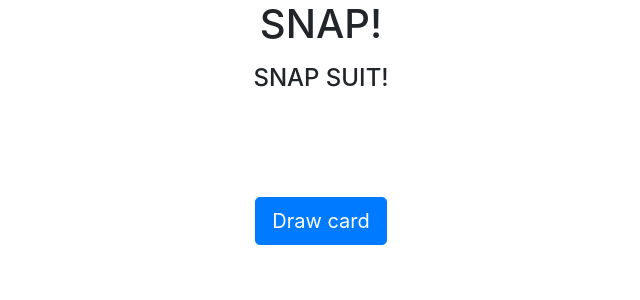
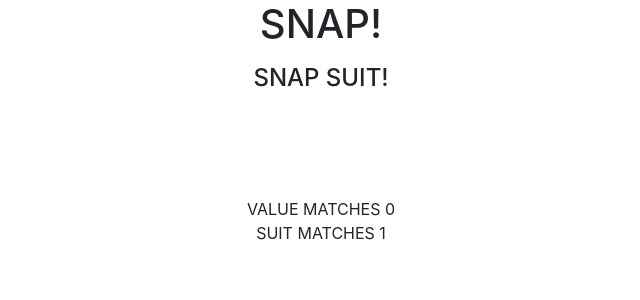
Before and after one commit to dano0o095/Drivvn_Snap, a React (Create React App) app in the folder drivvn_snap/: page / in a window 1280 px wide. Shown: the top 300 px of the page, without its empty margins (319-959 px from the left). Built offline with nearby package versions, Linux system fonts and the light colour scheme; no server answers.

Commit message:
Show results of snap instead of button

```diff
--- a/drivvn_snap/src/App/App.jsx
+++ b/drivvn_snap/src/App/App.jsx
@@ -3,13 +3,16 @@ import React, { useState } from 'react'
 import './App.css'
 import CardArea from '../components/CardArea'
 import api from '../utils/api'
+import Results from '../components/Results'
 
 function App(props) {
+  const { setNewCard, setRemainingCardCount, remaningcardsCount } = props
 
   const handleClick = () => {
     api.drawCard()
       .then(res => {
-        props.setNewCard(res.cards[0])
+        setNewCard(res.cards[0])
+        setRemainingCardCount(res.remaining)
       })
   }
 
@@ -17,7 +20,10 @@ function App(props) {
     <div class="App container">
       <h1>SNAP!</h1>
       <CardArea />
-      <button type="button" className="btn btn-primary btn-lg" onClick={() => handleClick()}>Draw card</button>
+      {remaningcardsCount > 0
+        && <button type="button" className="btn btn-primary btn-lg" onClick={() => handleClick()}>Draw card</button>
+        || <Results />
+      }
     </div>
   )
 }
--- a/drivvn_snap/src/App/index.jsx
+++ b/drivvn_snap/src/App/index.jsx
@@ -1,15 +1,19 @@
 import { connect } from 'react-redux'
 import App from './App'
-import { setNewCard } from '../store/cards/actions'
+import { setNewCard, setRemainingCardCount } from '../store/cards/actions'
 
 const mapStateToProps = state => ({
   newCard: state.cards.newCard,
+  remainingCardscount: state.cards.remaining
 })
 
 const mapDispatchToProps = dispatch => ({
   setNewCard: (state) => {
     dispatch(setNewCard(state))
   },
+  setRemainingCardCount: (count) => {
+    dispatch(setRemainingCardCount(count))
+  },
 })
 
 export default connect(mapStateToProps, mapDispatchToProps)(App)
--- a/drivvn_snap/src/components/CardArea/CardArea.jsx
+++ b/drivvn_snap/src/components/CardArea/CardArea.jsx
@@ -34,8 +34,6 @@ const CardArea = props => {
       {matchType && <h4>{matchType}</h4>}
       {prevCard && <img className="m-4 m-4" src={prevCard?.image} /> || <CardPlaceholder />}
       {newCard && <img className="m-4 m-4" src={newCard?.image} /> || <CardPlaceholder />}
-
-
     </div>
   )
 }
--- /dev/null
+++ b/drivvn_snap/src/components/Results/Results.jsx
@@ -0,0 +1,23 @@
+import React, { useEffect, useState } from 'react'
+import propTypes from 'prop-types'
+
+const Results = props => {
+  const { totalValuesMatched, totalSuitesMatched } = props
+
+  return (
+    <div className="container mb-5 mt-3">
+      <div>
+        {`VALUE MATCHES ${totalValuesMatched}`}
+      </div>
+      <div>
+        {`SUIT MATCHES ${totalSuitesMatched}`}
+      </div>
+    </div>
+  )
+}
+
+Results.propTypes = {
+
+}
+
+export default Results
--- /dev/null
+++ b/drivvn_snap/src/components/Results/index.js
@@ -0,0 +1,9 @@
+import { connect } from 'react-redux'
+import Results from './Results'
+
+const mapStateToProps = state => ({
+  totalValuesMatched: state.cards.matchedValues,
+  totalSuitesMatched: state.cards.matchedSuites
+})
+
+export default connect(mapStateToProps, null)(Results)
--- a/drivvn_snap/src/store/cards/actions.js
+++ b/drivvn_snap/src/store/cards/actions.js
@@ -2,11 +2,14 @@ export const actions = {
   setNewCard: 'SET::NEW_CARD',
   AddValueMatched: 'ADD::VALUE_MATCHED',
   AddSuitMatched: 'ADD::SUIT_MATCHED',
+  setRemainingCardCount: 'SET::REMAINING_CARD_COUNT',
 }
 
 export const setNewCard = (card) => ({ type: actions.setNewCard, newCard: card })
 export const AddValueMatched = () => ({ type: actions.AddValueMatched })
 export const AddSuitMatched = () => ({ type: actions.AddSuitMatched })
+export const setRemainingCardCount = (count) => ({ type: actions.setRemainingCardCount, remaining: count })
+
 
 
 export default actions
--- a/drivvn_snap/src/store/cards/reducer.js
+++ b/drivvn_snap/src/store/cards/reducer.js
@@ -1,6 +1,6 @@
 import actions from './actions'
 
-const cards = (state = { newCard: {}, prevCard: {}, matchedValues: 0, matchedSuites: 0 }, action) => {
+const cards = (state = { newCard: {}, prevCard: {}, matchedValues: 0, matchedSuites: 0, remaining: 52 }, action) => {
   switch (action.type) {
     case actions.setNewCard:
       return { ...state, prevCard: state.newCard, newCard: action.newCard }
@@ -8,6 +8,8 @@ const cards = (state = { newCard: {}, prevCard: {}, matchedValues: 0, matchedSui
       return { ...state, matchedValues: state.matchedValues + 1 }
     case actions.AddSuitMatched:
       return { ...state, matchedSuites: state.matchedSuites + 1 }
+    case actions.setRemainingCardCount:
+      return { ...state, remaining: action.remaining }
     default:
       return state
   }
```
